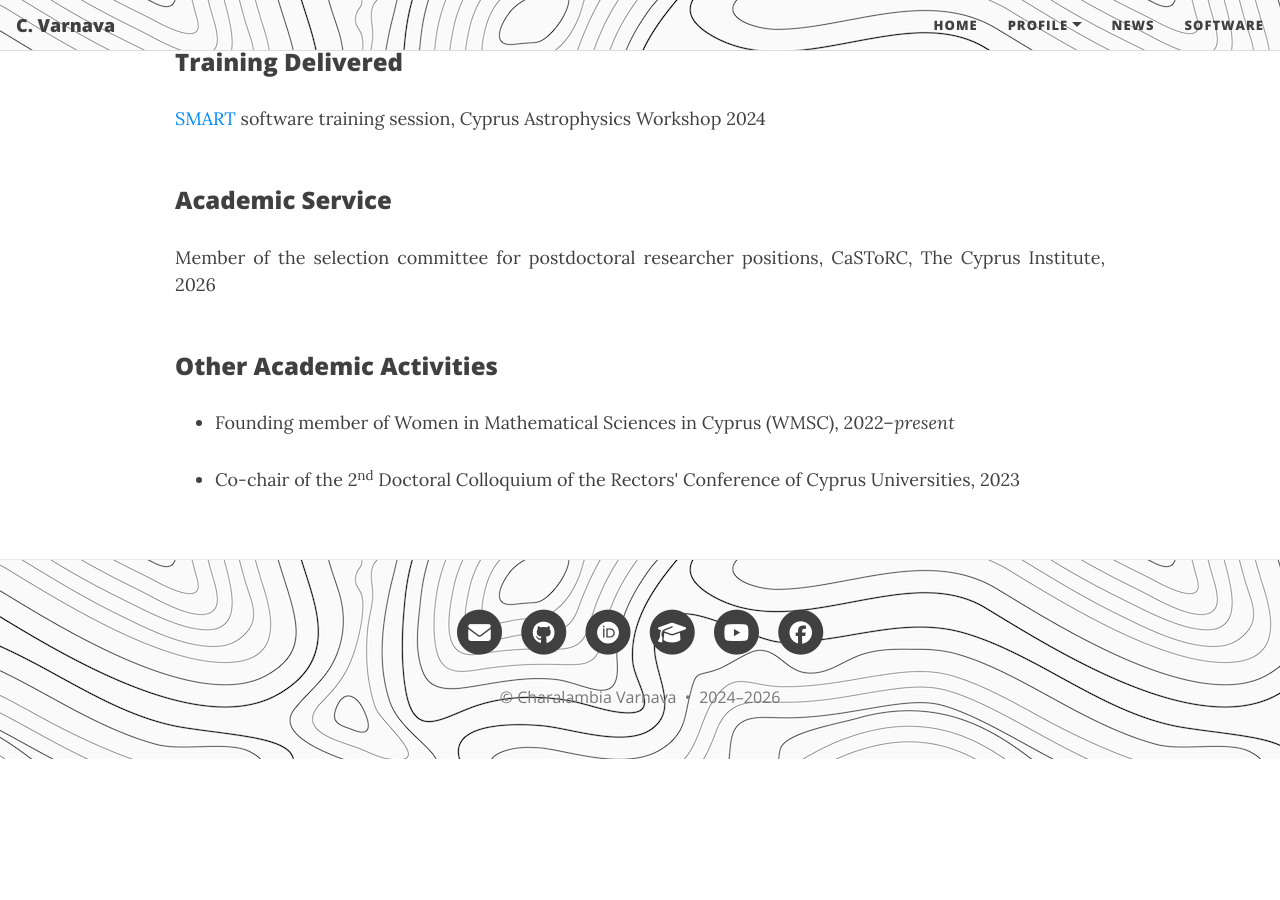
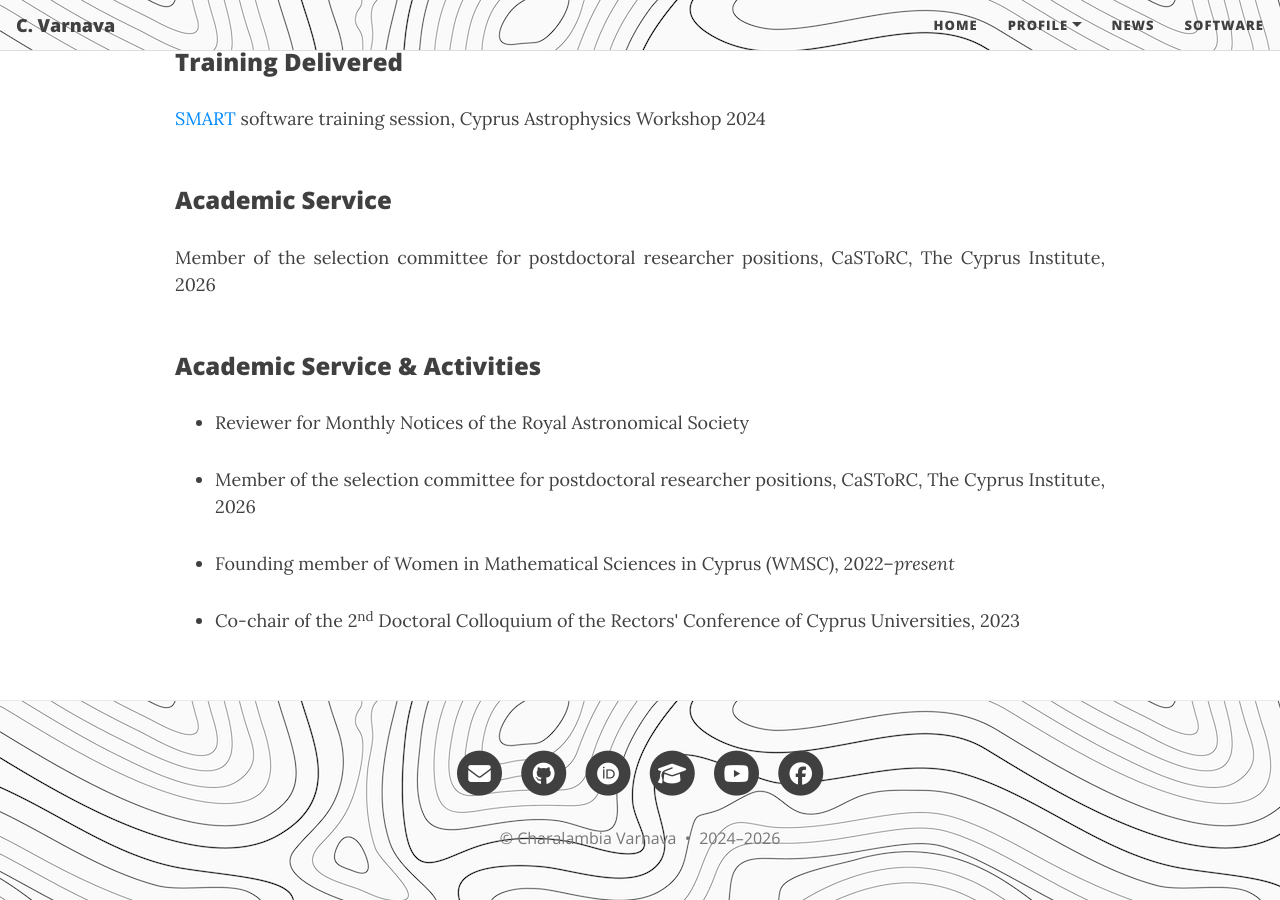
Before and after one commit to ch-var/ch-var.github.io, a Jekyll site: the page built from CV.html, in a window 1280 px wide and 900 px high, scrolled down 8619 px. Built offline with Jekyll 4.4.1, drawn with Linux system fonts in a browser that asks for light colours; formulas are drawn with MathJax 3; before the commit the page ends 9378 px from its top, so only the background shows below that.

Commit message:
Update CV.html

```diff
--- a/CV.html
+++ b/CV.html
@@ -226,8 +226,12 @@ mathjax: true
 <p style="font-family: var(--header-font); font-weight: 800; line-height: 1.1; font-size: 1.5rem; margin-top: 1.25rem;">Academic Service</p>
 <p align='justify' style="margin-bottom: 8px;">Member of the selection committee for postdoctoral researcher positions, CaSToRC, The Cyprus Institute, 2026</p>
 <br>
-<p style="font-family: var(--header-font); font-weight: 800; line-height: 1.1; font-size: 1.5rem; margin-top: 1.25rem;">Other Academic Activities</p>
+<p style="font-family: var(--header-font); font-weight: 800; line-height: 1.1; font-size: 1.5rem; margin-top: 1.25rem;">Academic Service & Activities</p>
 <ul>
+<li class="responsive-margin">Reviewer for Monthly Notices of the Royal Astronomical Society</li>
+<p></p>
+<li class="responsive-margin">Member of the selection committee for postdoctoral researcher positions, CaSToRC, The Cyprus Institute, 2026</li>
+<p></p>
 <li class="responsive-margin">Founding member of Women in Mathematical Sciences in Cyprus (WMSC), 2022–<i>present</i></li>
 <p></p>
 <li class="responsive-margin">Co-chair of the 2<sup>nd</sup> Doctoral Colloquium of the Rectors' Conference of Cyprus Universities, 2023</li>
```
